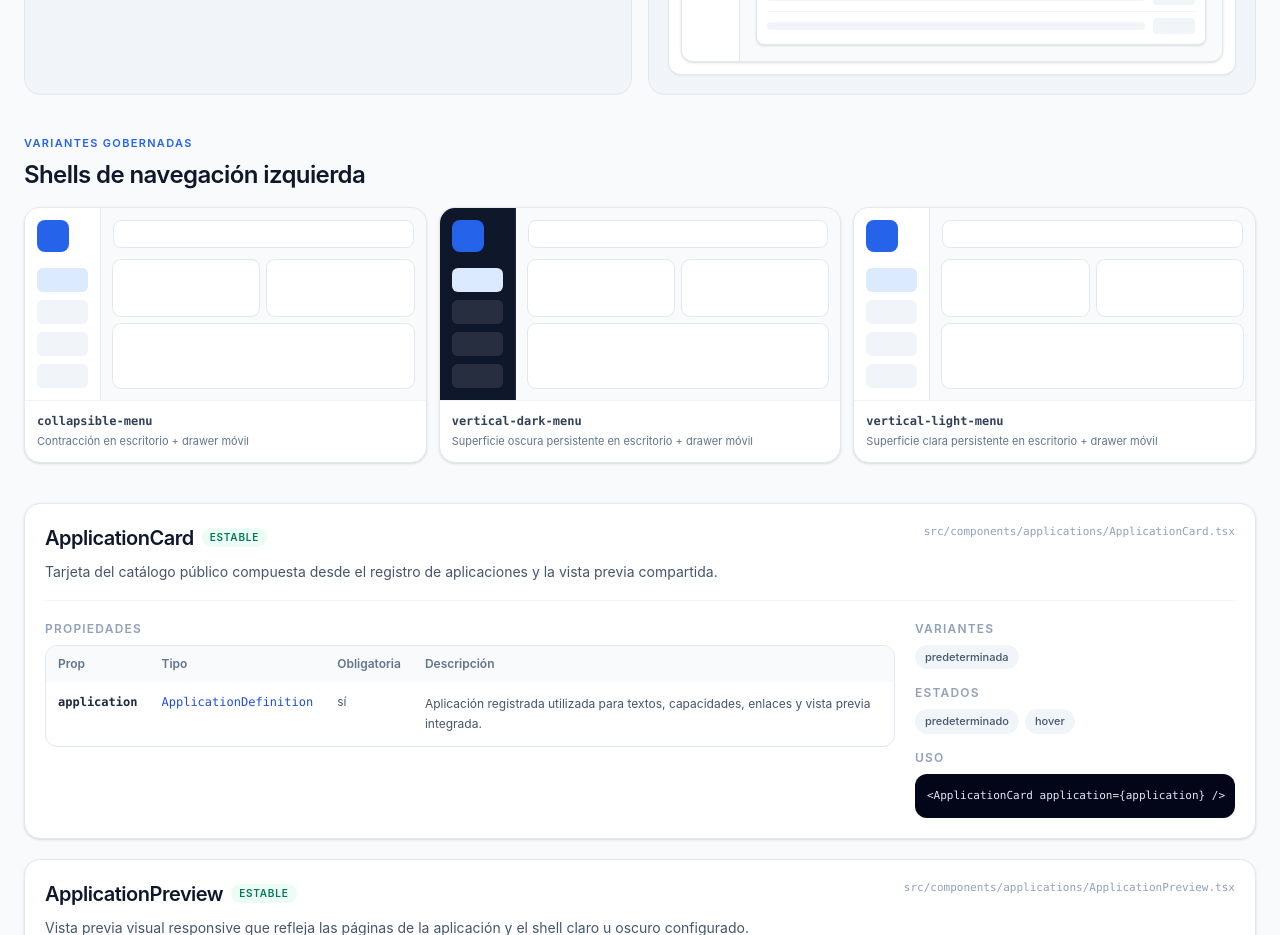
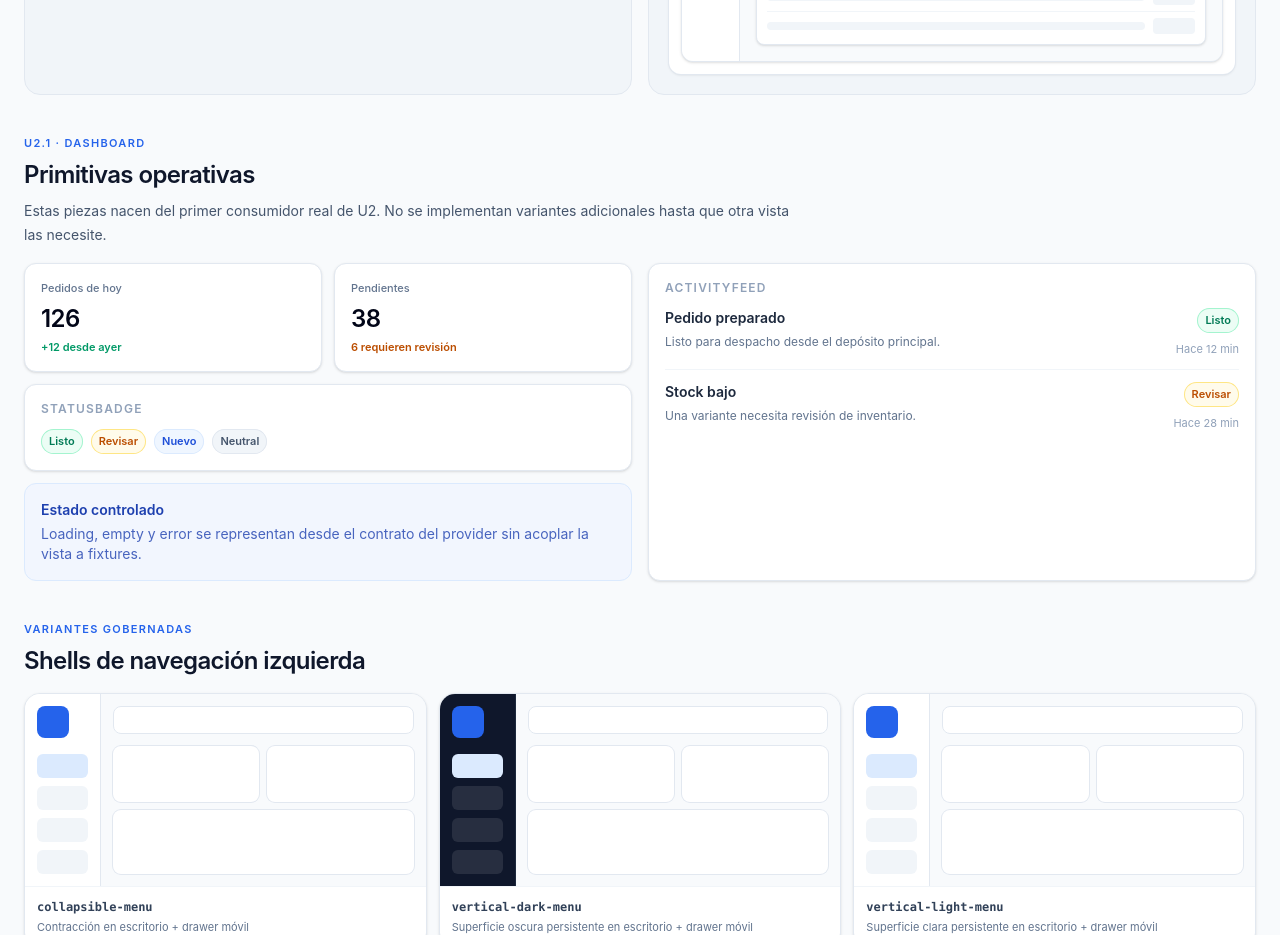
Before and after one commit to LuisHdezE/WebBlueprint, a React (Vite) app: page /components in a window 1280 px wide. Shown: the part 1000-1935 px from the top of the page. Built offline with nearby package versions, Linux system fonts and the light colour scheme.

Commit message:
docs(u2.1): add live previews for dashboard primitives

```diff
--- a/src/pages/ComponentsPage.tsx
+++ b/src/pages/ComponentsPage.tsx
@@ -1,11 +1,34 @@
 import { applicationRegistry } from '@/applications/applicationRegistry';
 import { ApplicationCard } from '@/components/applications/ApplicationCard';
 import { ApplicationPreview } from '@/components/applications/ApplicationPreview';
+import { ActivityFeed } from '@/components/data-display/ActivityFeed';
+import { MetricCard } from '@/components/data-display/MetricCard';
+import { StatusBadge } from '@/components/data-display/StatusBadge';
+import { InlineFeedback } from '@/components/feedback/InlineFeedback';
 import {
   componentDocumentation,
   getMaturityLabel,
 } from '@/documentation/documentation.catalog';
 import { leftMenuVariants } from '@/shell/shell.types';
+
+const sampleActivity = [
+  {
+    id: 'sample-1',
+    title: 'Pedido preparado',
+    detail: 'Listo para despacho desde el depósito principal.',
+    timeLabel: 'Hace 12 min',
+    statusLabel: 'Listo',
+    statusTone: 'success' as const,
+  },
+  {
+    id: 'sample-2',
+    title: 'Stock bajo',
+    detail: 'Una variante necesita revisión de inventario.',
+    timeLabel: 'Hace 28 min',
+    statusLabel: 'Revisar',
+    statusTone: 'warning' as const,
+  },
+];
 
 export function ComponentsPage() {
   const sampleApplication = applicationRegistry[0];
@@ -43,6 +66,36 @@ export function ComponentsPage() {
           </div>
         </section>
       ) : null}
+
+      <section className="mt-10">
+        <p className="text-[11px] font-semibold uppercase tracking-[0.12em] text-brand-600">U2.1 · Dashboard</p>
+        <h2 className="mt-2 text-2xl font-semibold tracking-tight text-slate-900">Primitivas operativas</h2>
+        <p className="mt-2 max-w-3xl text-sm leading-6 text-slate-600">Estas piezas nacen del primer consumidor real de U2. No se implementan variantes adicionales hasta que otra vista las necesite.</p>
+
+        <div className="mt-4 grid gap-4 xl:grid-cols-2">
+          <div className="grid gap-3 sm:grid-cols-2">
+            <MetricCard label="Pedidos de hoy" value="126" note="+12 desde ayer" tone="positive" />
+            <MetricCard label="Pendientes" value="38" note="6 requieren revisión" tone="warning" />
+            <div className="rounded-xl border border-slate-200 bg-white p-4 shadow-sm sm:col-span-2">
+              <p className="text-xs font-semibold uppercase tracking-[0.1em] text-slate-400">StatusBadge</p>
+              <div className="mt-3 flex flex-wrap gap-2">
+                <StatusBadge label="Listo" tone="success" />
+                <StatusBadge label="Revisar" tone="warning" />
+                <StatusBadge label="Nuevo" tone="info" />
+                <StatusBadge label="Neutral" />
+              </div>
+            </div>
+            <div className="sm:col-span-2">
+              <InlineFeedback title="Estado controlado" message="Loading, empty y error se representan desde el contrato del provider sin acoplar la vista a fixtures." tone="info" />
+            </div>
+          </div>
+
+          <div className="rounded-xl border border-slate-200 bg-white p-4 shadow-sm">
+            <p className="text-xs font-semibold uppercase tracking-[0.1em] text-slate-400">ActivityFeed</p>
+            <div className="mt-3"><ActivityFeed items={sampleActivity} /></div>
+          </div>
+        </div>
+      </section>
 
       <section className="mt-10">
         <p className="text-[11px] font-semibold uppercase tracking-[0.12em] text-brand-600">Variantes gobernadas</p>
```
